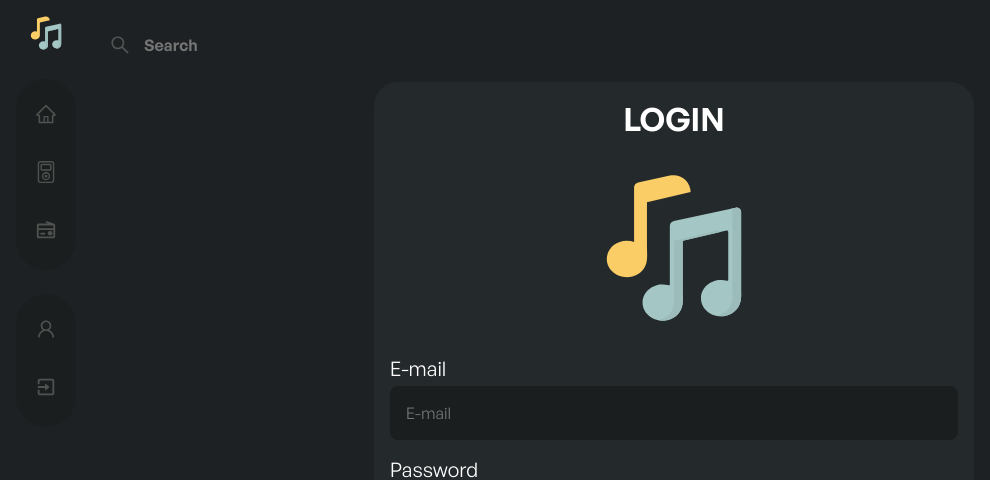
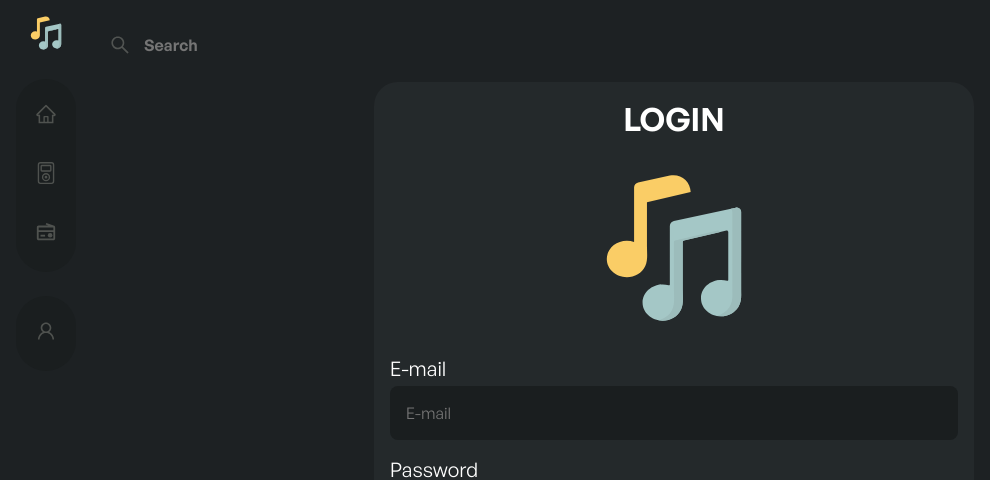
Before and after one commit to Rafaelnoll/React-music, a React (Vite) app: page /login in a window 1280 px wide. Shown: the top 480 px of the page, without its empty margins (0-990 px from the left). Built offline with nearby package versions, Linux system fonts and the light colour scheme.

Commit message:
When user is not logged the logout button does not appear

```diff
--- a/src/components/AlbumsCarrossel/styles.js
+++ b/src/components/AlbumsCarrossel/styles.js
@@ -9,8 +9,4 @@ export const AlbumsContainer = styled.div`
 		margin-bottom:16px;
 	}
 
-	/*Swiper Container */
-
-
-
 `;
--- a/src/components/MenuMobile/index.jsx
+++ b/src/components/MenuMobile/index.jsx
@@ -1,13 +1,15 @@
 import { MobileButton, MobileContainer, MobileMenu } from "./styles";
 import { theme } from "../../styles/theme";
-import { useState } from "react";
+import { useContext, useState } from "react";
 import { AiOutlineHome, AiOutlineUser, AiOutlineMenu, AiOutlineClose } from "react-icons/ai";
 import { BsMusicPlayer } from "react-icons/bs";
 import { BiRadio, BiExit } from "react-icons/bi";
 import { Link } from "react-router-dom";
+import { AuthenticationContext } from "../../contexts/AuthenticationContext";
 
 export function MenuMobile() {
 	const [menuIsOpen, setMenuIsOpen] = useState(false);
+	const { authenticated, handleLogout } = useContext(AuthenticationContext);
 
 	return (
 		<MobileContainer>
@@ -24,7 +26,7 @@ export function MenuMobile() {
 						<Link to="/collections"><BsMusicPlayer className="icon" color={theme.iconColor} /> My collections</Link >
 						<Link to="/"><BiRadio className="icon" color={theme.iconColor} /> Radio</Link >
 						<Link to="/profile"><AiOutlineUser className="icon" color={theme.iconColor} />Profile</Link >
-						<Link to="/"><BiExit className="icon" color={theme.iconColor} /> Log out</Link >
+						{authenticated && <span className="logout-button-mobile" onClick={handleLogout}><BiExit className="icon" color={theme.iconColor} /> Log out</span>}
 					</div>
 				</MobileMenu>
 			)}
--- a/src/components/MenuMobile/styles.js
+++ b/src/components/MenuMobile/styles.js
@@ -44,12 +44,13 @@ export const MobileMenu = styled.div`
 		gap: 16px;
 		margin-top:16px;
 
-		a{
+		a,.logout-button-mobile{
 			display:flex;
 			align-items:center;
 			text-decoration:none;
 			color: rgba(239, 238, 224, 0.25);
 			padding:5px;
+			cursor: pointer;
 		}
 
 		.icon{
--- a/src/components/SideMenu/index.jsx
+++ b/src/components/SideMenu/index.jsx
@@ -9,8 +9,12 @@ import { BsMusicPlayer } from "react-icons/bs";
 import { BiRadio, BiExit } from "react-icons/bi";
 import { theme } from "../../styles/theme";
 import { MenuMobile } from "../MenuMobile";
+import { useContext } from "react";
+import { AuthenticationContext } from "../../contexts/AuthenticationContext";
 
 export function SideMenu() {
+	const { authenticated, handleLogout } = useContext(AuthenticationContext);
+
 	return (
 		<SideMenuContainer>
 			<Link to="/">
@@ -23,7 +27,7 @@ export function SideMenu() {
 			</NavMenuContainer>
 			<NavMenuContainer>
 				<Link to="/profile"><AiOutlineUser className="icon" color={theme.iconColor} /></Link>
-				<Link to="/"><BiExit className="icon" color={theme.iconColor} /></Link>
+				{authenticated && <BiExit onClick={handleLogout} className="icon" color={theme.iconColor} />}
 			</NavMenuContainer>
 
 			<MenuMobile />
--- a/src/components/SideMenu/styles.js
+++ b/src/components/SideMenu/styles.js
@@ -23,10 +23,11 @@ export const NavMenuContainer = styled.div`
 	display:flex;
 	flex-direction:column;
 	align-items:center;
-	gap:31px;
+	gap:32px;
 
 	.icon{
 		font-size:22px;
+		cursor: pointer;
 	}
 
 	@media (max-width: 980px){
```
